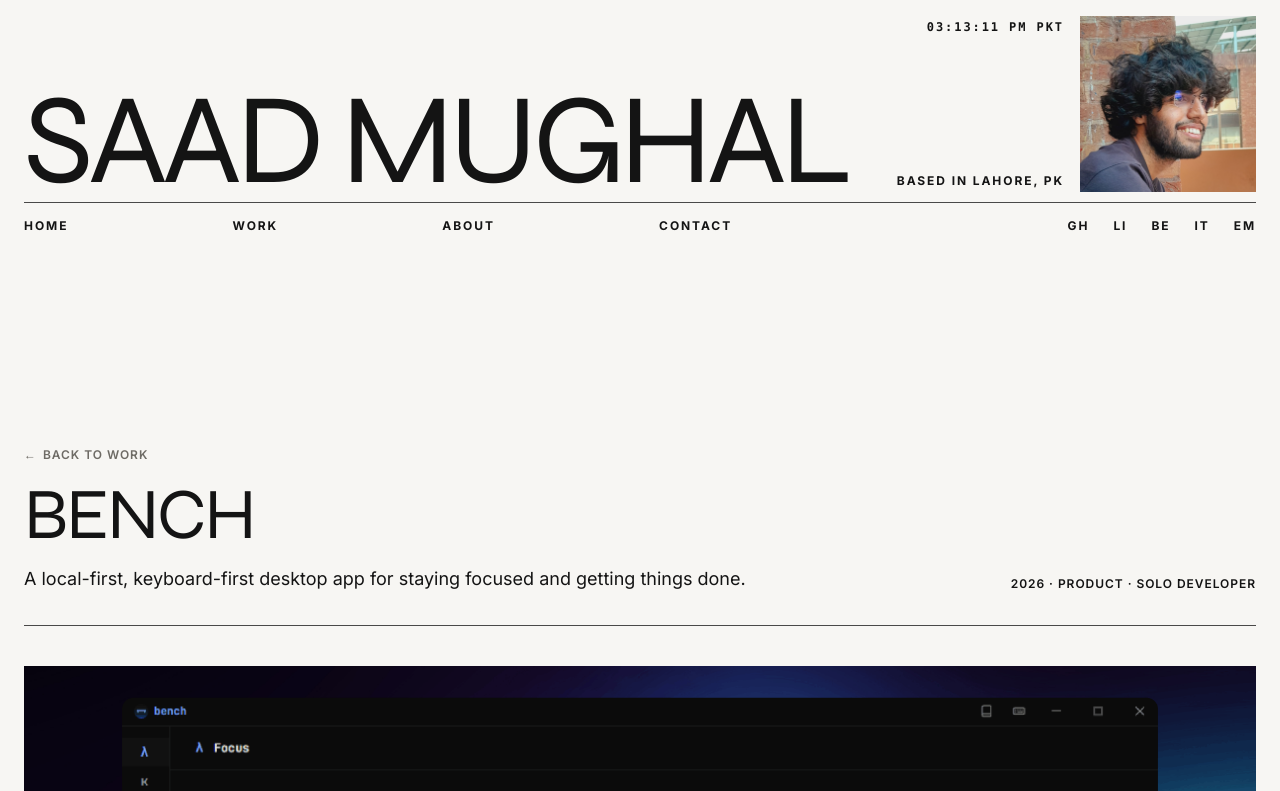
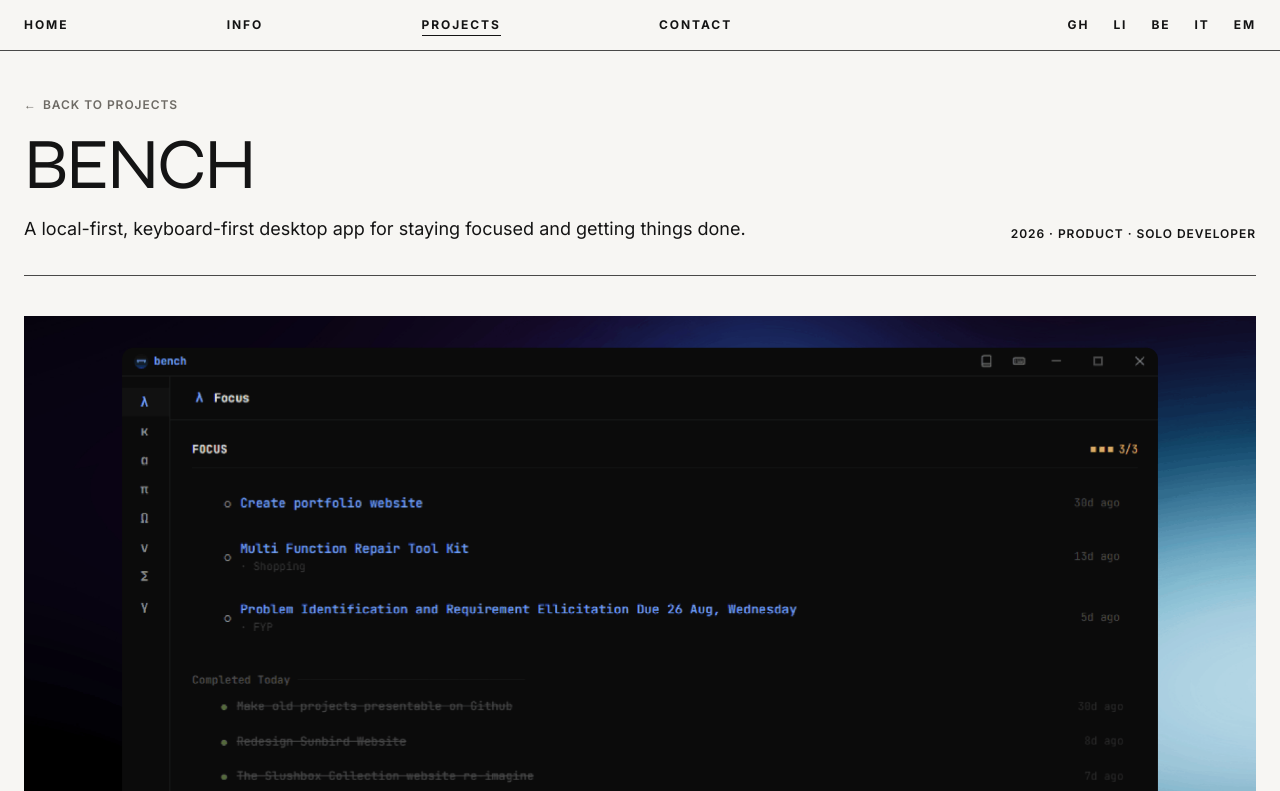
Before and after one commit to sedmugen/portfolio, a Next.js app: page /work/bench in a window 1280 px wide. Shown: the top 791 px of the page. Built offline with nearby package versions, Linux system fonts and the light colour scheme.

Commit message:
feat(nav): update subheader to HOME-INFO-PROJECTS-CONTACT, hide main header on projects/contact, and remove contact form border

```diff
--- a/app/(site)/page.tsx
+++ b/app/(site)/page.tsx
@@ -38,7 +38,7 @@ export default function HomePage() {
             href="/work"
             className="group inline-flex items-center gap-1.5 text-2xs sm:text-xs uppercase tracking-[0.16em] font-semibold text-ink-muted hover:text-ink transition-colors duration-200"
           >
-            <span>View all work</span>
+            <span>View all projects</span>
             <span className="transition-transform duration-200 group-hover:translate-x-1">
               →
             </span>
--- a/app/(site)/work/[slug]/page.tsx
+++ b/app/(site)/work/[slug]/page.tsx
@@ -129,7 +129,7 @@ export default async function ProjectPage({ params }: Props) {
   return (
     <div className="w-full px-2 sm:px-4 md:px-6">
       {/* Top Breadcrumb / Back Link */}
-      <div className="pt-28 sm:pt-36 md:pt-44 lg:pt-48 pb-4">
+      <div className="pt-6 sm:pt-8 md:pt-10 pb-4">
         <Link
           href="/work"
           className="group inline-flex items-center gap-1.5 text-2xs sm:text-xs uppercase tracking-[0.16em] font-semibold text-ink-muted hover:text-ink transition-colors duration-200"
@@ -137,7 +137,7 @@ export default async function ProjectPage({ params }: Props) {
           <span className="transition-transform duration-200 group-hover:-translate-x-1">
             ←
           </span>
-          <span>Back to Work</span>
+          <span>Back to Projects</span>
         </Link>
       </div>
 
--- a/app/(site)/work/page.tsx
+++ b/app/(site)/work/page.tsx
@@ -17,7 +17,7 @@ export default function WorkPage() {
   return (
     <div className="w-full px-2 sm:px-4 md:px-6">
       {/* 1. Projects Header Row */}
-      <section className="w-full pt-28 sm:pt-36 md:pt-44 lg:pt-52 pb-4 sm:pb-6 flex flex-col md:flex-row md:items-end justify-between gap-3 md:gap-8">
+      <section className="w-full pt-6 sm:pt-8 md:pt-10 pb-4 sm:pb-6 flex flex-col md:flex-row md:items-end justify-between gap-3 md:gap-8">
         <div>
           <h1 className="font-display text-4xl sm:text-5xl md:text-6xl lg:text-7xl font-normal uppercase tracking-[-0.03em] leading-none text-ink">
             PROJECTS.
--- a/components/nav.tsx
+++ b/components/nav.tsx
@@ -9,8 +9,8 @@ import { cn } from "@/lib/utils";
 
 const NAV_ITEMS = [
   { label: "HOME", href: "/" },
-  { label: "WORK", href: "/work" },
-  { label: "ABOUT", href: "/about" },
+  { label: "INFO", href: "/about" },
+  { label: "PROJECTS", href: "/work" },
   { label: "CONTACT", href: "/contact" },
 ];
 
@@ -51,12 +51,15 @@ export function Nav() {
   const [isOpen, setIsOpen] = useState(false);
   const [isScrolled, setIsScrolled] = useState(false);
 
+  const isSubheaderOnlyPage =
+    pathname.startsWith("/work") || pathname.startsWith("/contact");
+
   // Close mobile menu on route change
   useEffect(() => {
     setIsOpen(false);
   }, [pathname]);
 
-  // Track scroll position to fade the main header and keep subheader fixed
+  // Track scroll position to fade the main header and keep subheader fixed on HOME/INFO
   useEffect(() => {
     const handleScroll = () => {
       setIsScrolled(window.scrollY > 20);
@@ -71,9 +74,42 @@ export function Nav() {
     <header className="w-full bg-canvas select-none relative z-50">
       {/* ========================================================= */}
       {/* 1. MOBILE HEADER (Screens < md)                           */}
-      {/* All secondary items strictly use text-[10.5px] font-bold   */}
       {/* ========================================================= */}
-      <div className="md:hidden w-full px-2 sm:px-4">
+      <div className="md:hidden w-full">
+        {isSubheaderOnlyPage ? (
+          /* On PROJECTS & CONTACT: Simple, clean subheader only */
+          <div className="w-full px-2 sm:px-4 border-b border-black/70 bg-canvas">
+            <div className="w-full pt-3 pb-3 flex items-center justify-between">
+              <nav aria-label="Mobile Sub-Navigation" className="w-full">
+                <ul className="flex items-center justify-between text-[11px] font-bold tracking-[0.14em] uppercase text-ink">
+                  {NAV_ITEMS.map((item) => (
+                    <li key={item.href}>
+                      <Link
+                        href={item.href}
+                        className="group relative inline-block py-0.5 text-ink"
+                      >
+                        <span className="relative z-10">{item.label}</span>
+                        <span
+                          aria-hidden="true"
+                          className={cn(
+                            "absolute left-0 bottom-0 block h-[1.5px] w-full bg-ink origin-left transition-transform duration-250 ease-out",
+                            (item.href === "/"
+                              ? pathname === "/"
+                              : pathname.startsWith(item.href))
+                              ? "scale-x-100"
+                              : "scale-x-0 group-hover:scale-x-100"
+                          )}
+                        />
+                      </Link>
+                    </li>
+                  ))}
+                </ul>
+              </nav>
+            </div>
+          </div>
+        ) : (
+          /* On HOME & INFO: Full expandable drawer mobile header */
+          <div className="w-full px-2 sm:px-4">
             {/* Row 1: "SAAD MUGHAL" + Close button (when collapsed) */}
             <div className="w-full pt-3 pb-2 flex items-start justify-between">
               <Link href="/" className="inline-block" onClick={() => setIsOpen(false)}>
@@ -117,7 +153,7 @@ export function Nav() {
                   transition={{ duration: 0.3, ease: [0.25, 1, 0.5, 1] }}
                   className="w-full overflow-hidden flex flex-col"
                 >
-              {/* Row 2: Pic on LEFT (borderless), Time & Location on RIGHT, '+' button top-right (border-black/70) */}
+                  {/* Row 2: Pic on LEFT (borderless), Time & Location on RIGHT, '+' button top-right */}
                   <div className="w-full border-t border-black/70 pt-2 pb-2 flex items-start justify-between">
                     <div className="flex items-stretch gap-3">
                       {/* Borderless Profile Picture */}
@@ -132,7 +168,7 @@ export function Nav() {
                         />
                       </div>
 
-                  {/* Time & Location: text-[10.5px] */}
+                      {/* Time & Location */}
                       <div className="flex flex-col items-start justify-between self-stretch text-left py-0.5">
                         <div className="text-[10.5px] font-mono font-bold text-ink uppercase tracking-[0.14em] whitespace-nowrap">
                           <LiveTime /> <span className="text-ink">PKT</span>
@@ -163,7 +199,7 @@ export function Nav() {
                     </button>
                   </div>
 
-              {/* Row 3: HOME, WORK, ABOUT, CONTACT (border-black/70) */}
+                  {/* Row 3: HOME, INFO, PROJECTS, CONTACT */}
                   <nav aria-label="Mobile Navigation" className="w-full border-t border-black/70 pt-2 pb-2">
                     <ul className="flex flex-col items-start gap-1 text-[10.5px] font-bold tracking-[0.14em] uppercase text-ink">
                       {NAV_ITEMS.map((item) => (
@@ -176,7 +212,14 @@ export function Nav() {
                             <span className="relative z-10">{item.label}</span>
                             <span
                               aria-hidden="true"
-                          className="absolute left-0 bottom-0 block h-[1.5px] w-full bg-ink origin-left scale-x-0 group-hover:scale-x-100 transition-transform duration-250 ease-out"
+                              className={cn(
+                                "absolute left-0 bottom-0 block h-[1.5px] w-full bg-ink origin-left transition-transform duration-250 ease-out",
+                                (item.href === "/"
+                                  ? pathname === "/"
+                                  : pathname.startsWith(item.href))
+                                  ? "scale-x-100"
+                                  : "scale-x-0 group-hover:scale-x-100"
+                              )}
                             />
                           </Link>
                         </li>
@@ -184,7 +227,7 @@ export function Nav() {
                     </ul>
                   </nav>
 
-              {/* Row 4: GH, LI, EM (border-black/70) */}
+                  {/* Row 4: GH, LI, EM */}
                   <div className="flex items-center gap-5 border-t border-black/70 pt-2 pb-3 text-[10.5px] font-bold tracking-[0.14em] uppercase text-ink">
                     {SOCIAL_LINKS.map((social) => (
                       <a
@@ -207,13 +250,15 @@ export function Nav() {
               )}
             </AnimatePresence>
           </div>
+        )}
+      </div>
 
       {/* ========================================================= */}
       {/* 2. DESKTOP & TABLET HEADER (Screens ≥ md)                 */}
-      {/* All secondary items strictly use text-xs font-bold        */}
       {/* ========================================================= */}
       <div className="hidden md:block w-full bg-canvas">
-        {/* Main Header Banner: Simple, lightweight CSS fade/slide transition */}
+        {/* Main Header Banner: Only visible/rendered on HOME and INFO */}
+        {!isSubheaderOnlyPage && (
           <div
             className={cn(
               "w-full px-2 sm:px-4 md:px-6 pt-3 sm:pt-4 pb-2 sm:pb-2.5 flex items-end justify-between gap-4 sm:gap-8 transition-all duration-300 ease-out",
@@ -260,18 +305,23 @@ export function Nav() {
               </div>
             </div>
           </div>
+        )}
 
-        {/* Sub-Navigation Bar: Fixed at top when scrolled, in-flow at top */}
+        {/* Sub-Navigation Bar: HOME-INFO-PROJECTS-CONTACT */}
         <div
           className={cn(
-            "w-full px-2 sm:px-4 md:px-6 bg-canvas transition-all duration-200",
-            isScrolled ? "fixed top-0 left-0 right-0 z-50 shadow-none" : "relative"
+            "w-full px-2 sm:px-4 md:px-6 bg-canvas transition-all duration-200 z-50",
+            isSubheaderOnlyPage
+              ? "relative border-b border-black/70"
+              : isScrolled
+              ? "fixed top-0 left-0 right-0 shadow-none border-b border-black/10"
+              : "relative"
           )}
         >
           <div
             className={cn(
-              "w-full pt-2 sm:pt-2.5 pb-2 sm:pb-2.5 flex items-center justify-between gap-4 sm:gap-8 transition-all duration-200",
-              isScrolled ? "border-t-0" : "border-t border-black/70"
+              "w-full pt-2.5 sm:pt-3 pb-2.5 sm:pb-3 flex items-center justify-between gap-4 sm:gap-8 transition-all duration-200",
+              !isSubheaderOnlyPage && !isScrolled ? "border-t border-black/70" : "border-t-0"
             )}
           >
             {/* Navigation Items: text-xs font-bold */}
@@ -285,10 +335,17 @@ export function Nav() {
                     >
                       <span className="relative z-10">{item.label}</span>
 
-                      {/* Underline animates ONLY when hovered */}
+                      {/* Underline indicator */}
                       <span
                         aria-hidden="true"
-                        className="absolute left-0 bottom-0 block h-[1.5px] w-full bg-ink origin-left scale-x-0 group-hover:scale-x-100 transition-transform duration-300 ease-[cubic-bezier(0.25,1,0.5,1)]"
+                        className={cn(
+                          "absolute left-0 bottom-0 block h-[1.5px] w-full bg-ink origin-left transition-transform duration-300 ease-[cubic-bezier(0.25,1,0.5,1)]",
+                          (item.href === "/"
+                            ? pathname === "/"
+                            : pathname.startsWith(item.href))
+                            ? "scale-x-100"
+                            : "scale-x-0 group-hover:scale-x-100"
+                        )}
                       />
                     </Link>
                   </li>
```
Also changed, not shown: app/(site)/contact/page.tsx (+5 -5 lines). Lines whose indentation alone changed are shown as unchanged.
